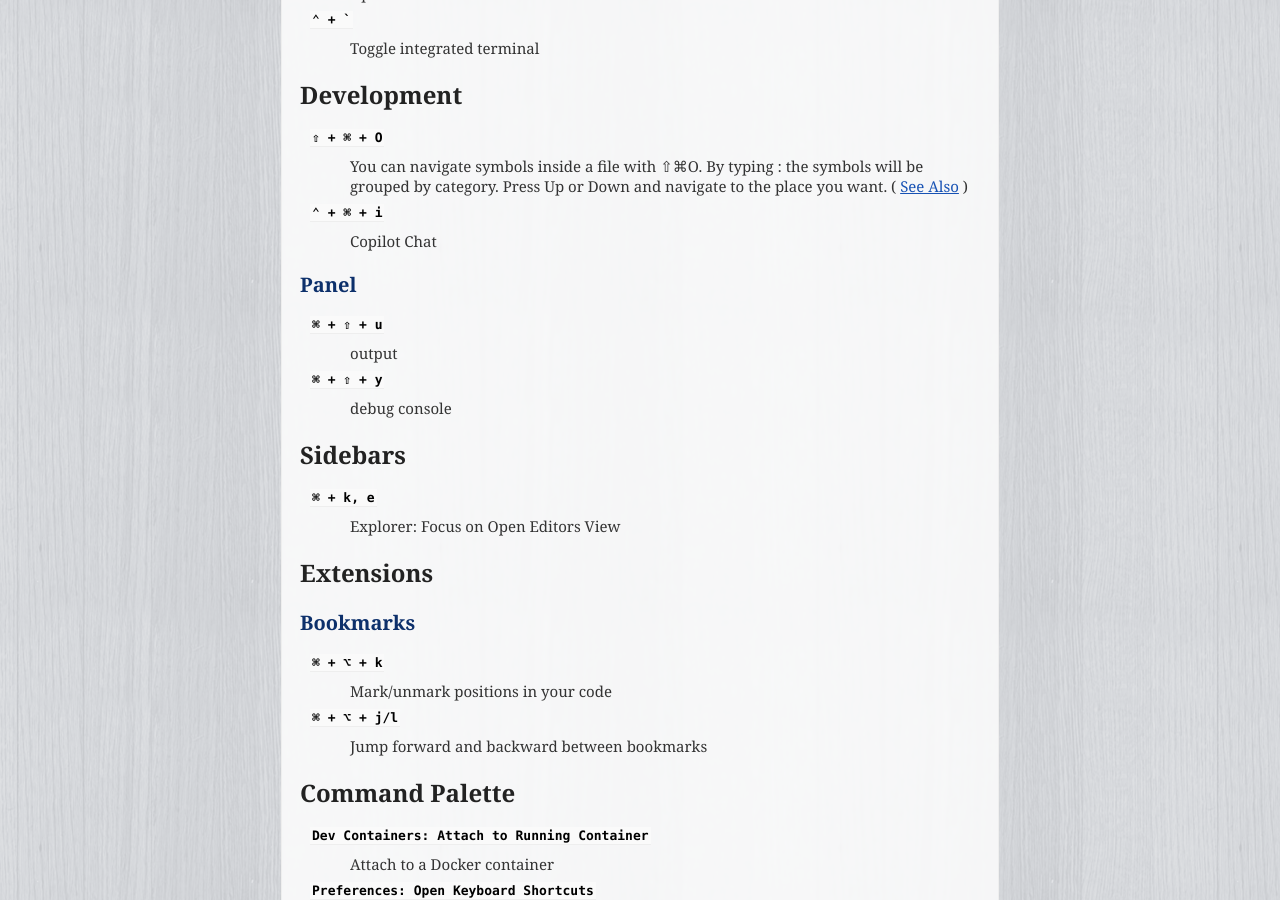
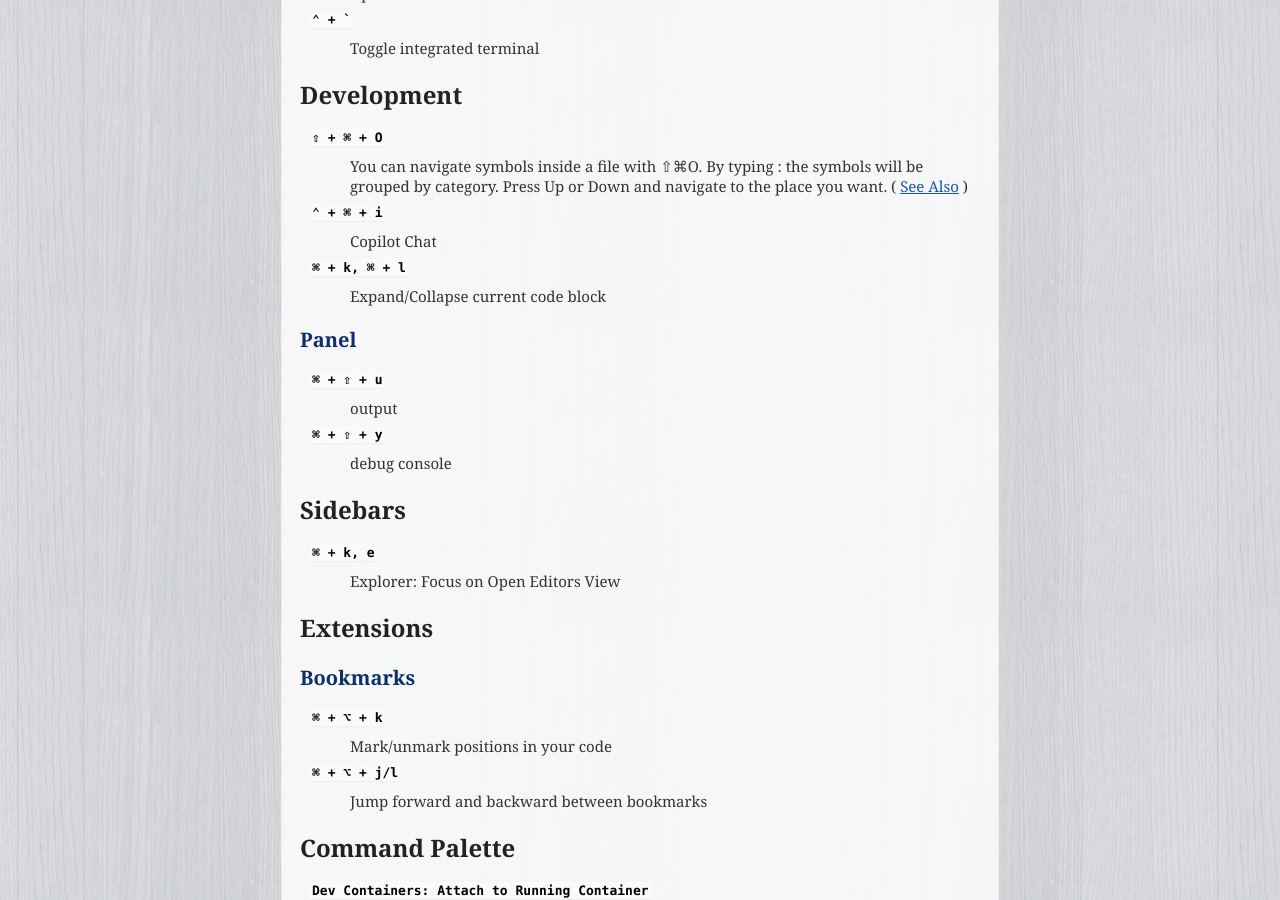
Before and after one commit to uraitakahito/shortcuts, a Sphinx documentation site: the page built from source/vscode.rst, in a window 1280 px wide and 900 px high, scrolled down 1297 px. Built offline with Sphinx 7.4.7, drawn with Linux system fonts in a browser that asks for light colours.

Commit message:
Add a shorcut to expand/collapse current code block

```diff
--- a/source/vscode.rst
+++ b/source/vscode.rst
@@ -75,6 +75,9 @@ Development
 ``⌃ + ⌘ + i``
    Copilot Chat
 
+``⌘ + k, ⌘ + l``
+   Expand/Collapse current code block
+
 Panel
 ----------------
 
```
